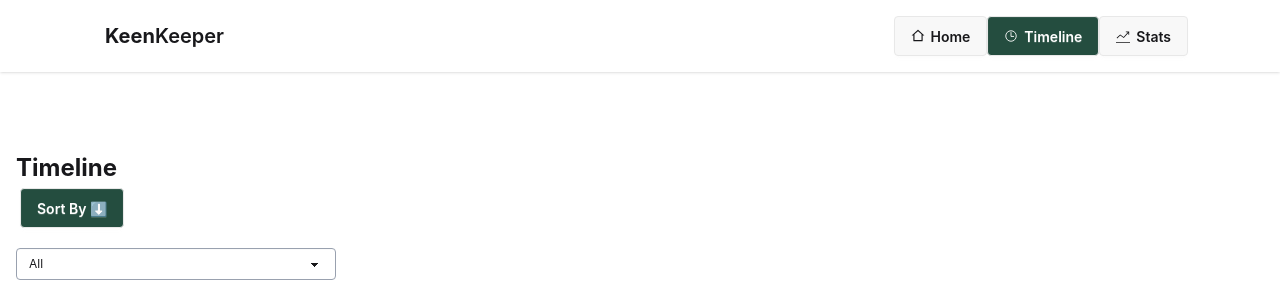
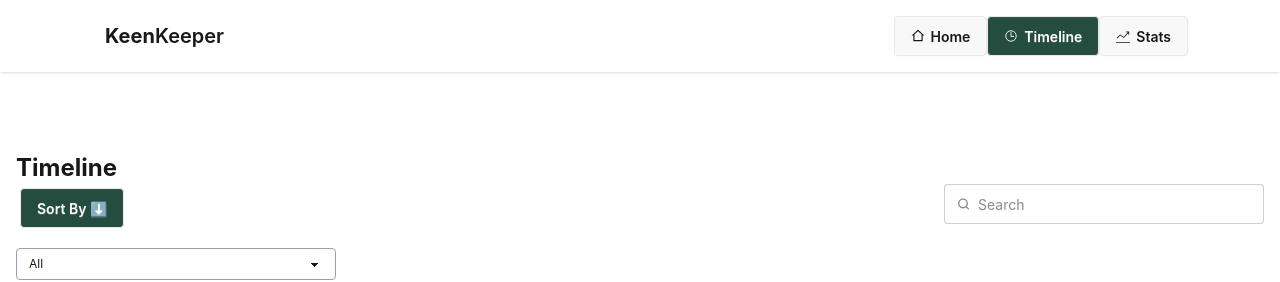
Before and after one commit to Hridrita/keen-keeper, a React (Vite) app: page /Timeline in a window 1280 px wide. Shown: the top 282 px of the page. Built offline with nearby package versions, Linux system fonts and the light colour scheme.

Commit message:
added search functionality

```diff
--- a/src/Home/Timeline.jsx
+++ b/src/Home/Timeline.jsx
@@ -7,7 +7,9 @@
 
   const [filterType, setFilterType] = useState("All");
 
-  const [sortingType, setSortingType] = useState([]);
+  const [sortingType, setSortingType] = useState("");
+
+  const [searchFriend, setSearchFriend] = useState("");
 
   const icons = {
     Call: <FiPhone className="text-pink-500" />,
@@ -15,26 +17,28 @@
     Video: <FiVideo className="text-gray-600" />,
   };
 
+  let filteredTimeline = timeline.filter((item) => {
 
+    const matchesType = filterType === "All" || item.type === filterType;
 
-  let filteredTimeline = timeline.filter((item) => {
-    if (filterType === "All") return true;
-    return item.type === filterType;
-  });
+    const matchesSearch = item.name.toLowerCase().includes(searchFriend.toLowerCase());
 
+    return matchesType && matchesSearch;
 
-      if(sortingType === 'Date'){
-         filteredTimeline = [...filteredTimeline].sort((a, b) => new Date(b.date) - new Date(a.date));
-        }
+    });
 
-
+  if (sortingType === "Date") {
+    filteredTimeline = [...filteredTimeline].sort(
+      (a, b) => new Date(b.date) - new Date(a.date),
+    );
+  }
 
   return (
     <div className="container mx-auto mt-20 max-w-7xl px-4">
       <div>
         <h2 className="text-2xl font-bold">Timeline</h2>
 
-        <div>
+        <div className="flex justify-between">
           <div className="dropdown dropdown-start">
             <div
               tabIndex={0}
@@ -47,11 +51,32 @@
               tabIndex="-1"
               className="dropdown-content menu bg-base-100 rounded-box z-1 w-52 p-2 shadow-sm"
             >
-              <li onClick={()=> setSortingType('Date')}>
+              <li onClick={() => setSortingType("Date")}>
                 <a>Date</a>
               </li>
             </ul>
           </div>
+
+          <label className="input">
+            <svg
+              className="h-[1em] opacity-50"
+              xmlns="http://www.w3.org/2000/svg"
+              viewBox="0 0 24 24"
+            >
+              <g
+                strokeLinejoin="round"
+                strokeLinecap="round"
+                strokeWidth="2.5"
+                fill="none"
+                stroke="currentColor"
+              >
+                <circle cx="11" cy="11" r="8"></circle>
+                <path d="m21 21-4.3-4.3"></path>
+              </g>
+            </svg>
+            <input onChange={(e) => setSearchFriend(e.target.value)}
+          value={searchFriend} type="search" required placeholder="Search" />
+          </label>
         </div>
 
         <div className="my-4">
```
